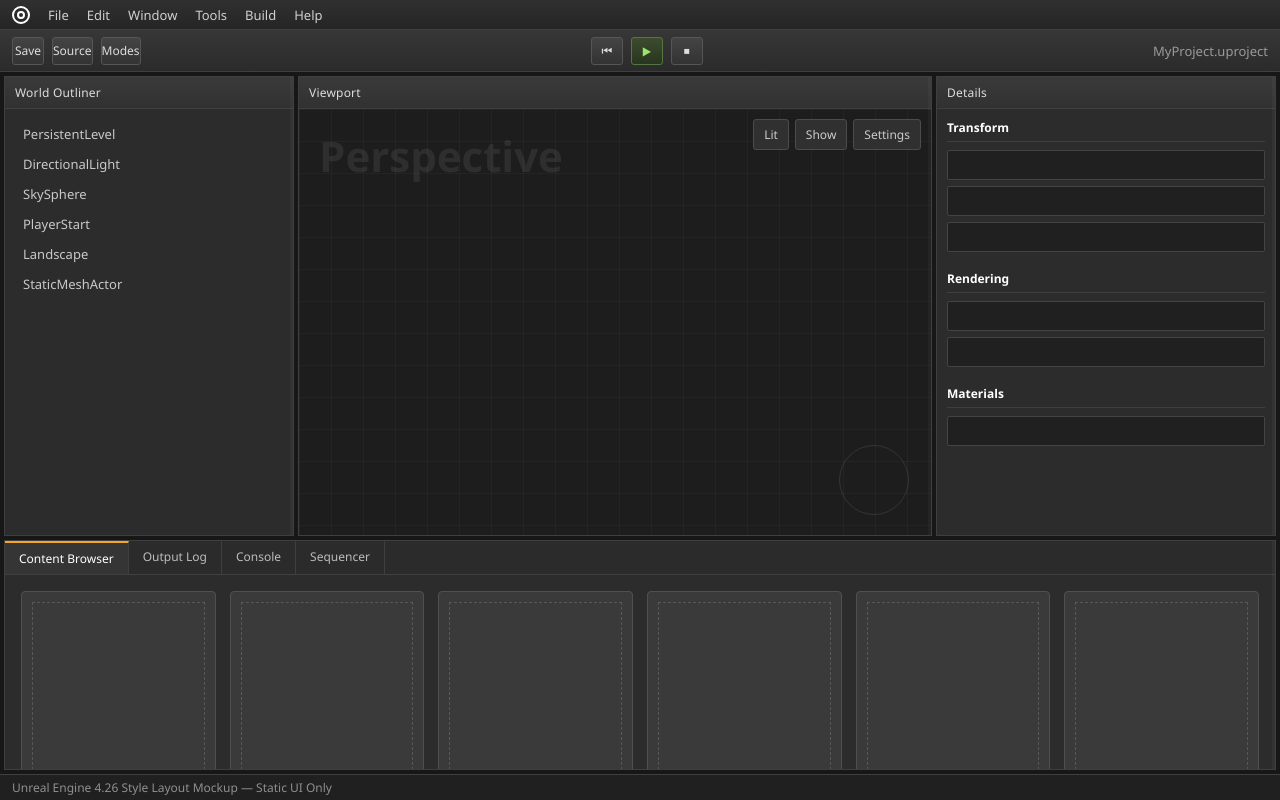
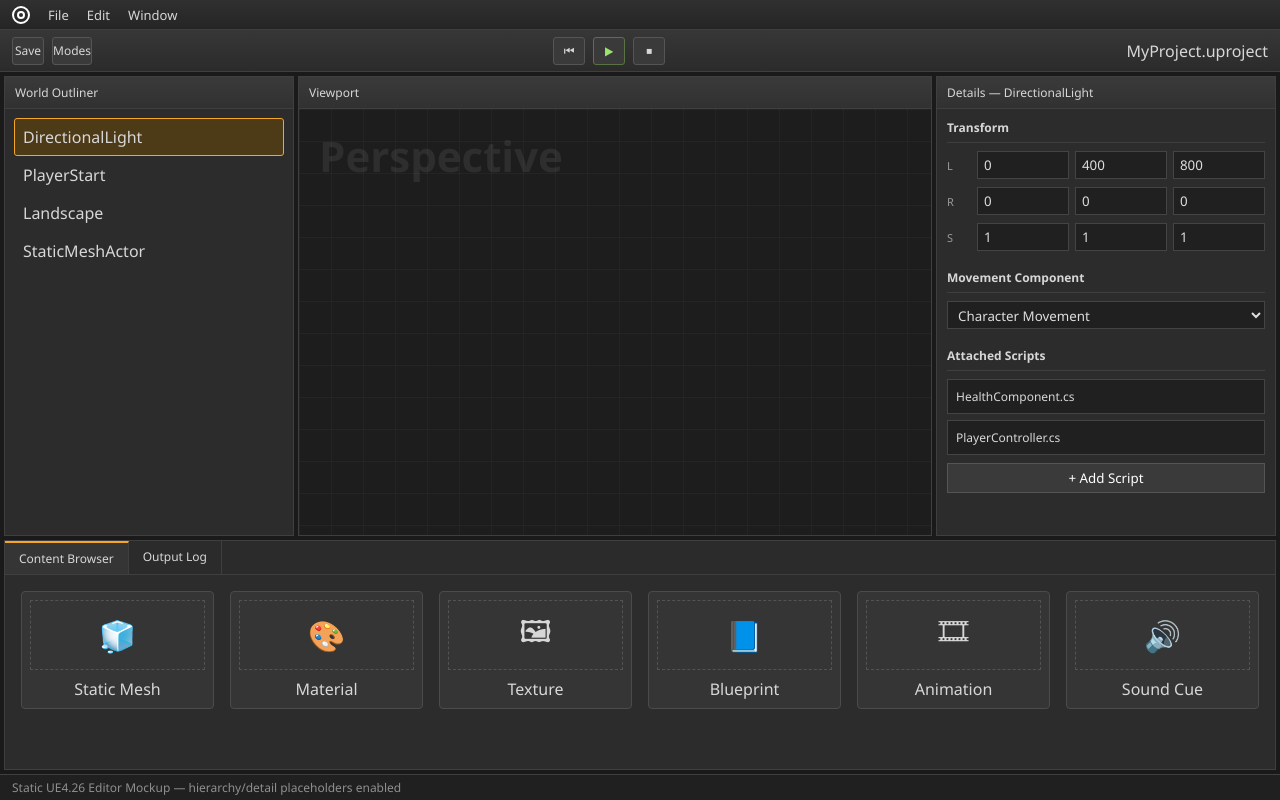
Before and after one commit to MrFreshNoob/ruinengine, a plain HTML site: page index.html in a window 1280 px wide. Drawn offline with Linux system fonts and the light colour scheme.

Commit message:
updates made to layout design

```diff
--- a/index.html
+++ b/index.html
@@ -3,314 +3,253 @@
 <head>
 <meta charset="UTF-8" />
 <meta name="viewport" content="width=device-width, initial-scale=1.0"/>
-<title>UE4.26 Style Editor Layout</title>
+<title>UE4.26 Style Editor Mockup</title>
 <style>
 :root{
   --bg:#1a1a1a;
-  --bg2:#202020;
-  --bg3:#252525;
   --panel:#2c2c2c;
   --panel2:#313131;
   --border:#3f3f3f;
   --text:#d7d7d7;
   --muted:#9a9a9a;
   --accent:#f5a623;
-  --shadow:rgba(0,0,0,.45);
 }
-
-*{
-  margin:0;
-  padding:0;
-  box-sizing:border-box;
-  user-select:none;
-}
-
+*{margin:0;padding:0;box-sizing:border-box;user-select:none}
 body{
-  font-family: "Segoe UI", Tahoma, sans-serif;
+  font-family:"Segoe UI",Tahoma,sans-serif;
   background:var(--bg);
   color:var(--text);
   height:100vh;
   overflow:hidden;
 }
-
-/* ===== APP ===== */
+input, select, button{
+  font-family:inherit;
+}
 .editor{
   display:grid;
-  grid-template-rows: 30px 42px 1fr 26px;
+  grid-template-rows:30px 42px 1fr 26px;
   height:100vh;
 }
 
-/* ===== TOP MENU BAR ===== */
+/* TOP MENU */
 .menu-bar{
+  display:flex;
+  align-items:center;
+  gap:18px;
+  padding:0 12px;
   background:linear-gradient(#303030,#252525);
   border-bottom:1px solid var(--border);
-  display:flex;
-  align-items:center;
-  padding:0 12px;
-  gap:18px;
   font-size:13px;
 }
-
 .logo{
-  width:18px;
-  height:18px;
-  border-radius:50%;
-  border:2px solid white;
-  position:relative;
+  width:18px;height:18px;border-radius:50%;
+  border:2px solid white; position:relative;
 }
 .logo:after{
-  content:"";
-  position:absolute;
-  inset:3px;
-  border-radius:50%;
-  border:2px solid white;
+  content:""; position:absolute; inset:3px;
+  border:2px solid white; border-radius:50%;
 }
-
 .menu-item{
-  color:#d0d0d0;
+  position:relative;
+  padding:6px 0;
   cursor:pointer;
 }
-.menu-item:hover{ color:white; }
+.dropdown{
+  display:none;
+  position:absolute;
+  top:28px; left:0;
+  min-width:160px;
+  background:#2b2b2b;
+  border:1px solid var(--border);
+  z-index:100;
+}
+.dropdown div{
+  padding:8px 12px;
+}
+.dropdown div:hover{background:#3a3a3a}
+.menu-item:hover .dropdown{display:block}
 
-/* ===== TOOLBAR ===== */
+/* TOOLBAR */
 .toolbar{
-  background:linear-gradient(#373737,#2b2b2b);
-  border-bottom:1px solid var(--border);
   display:flex;
   justify-content:space-between;
   align-items:center;
   padding:0 12px;
+  background:linear-gradient(#373737,#2b2b2b);
+  border-bottom:1px solid var(--border);
+}
+.left-tools,.center-tools,.right-tools{
+  display:flex;
+  gap:8px;
+  align-items:center;
+}
+.tool-btn{
+  min-width:32px;height:28px;
+  display:grid;place-items:center;
+  border:1px solid #555;
+  background:#3a3a3a;
+  border-radius:3px;
+  font-size:12px;
+}
+.play{
+  color:#9be46e;
+  border-color:#587443;
 }
 
-.left-tools,.center-tools,.right-tools{
-  display:flex;
-  align-items:center;
-  gap:8px;
-}
-
-.tool-btn{
-  min-width:32px;
-  height:28px;
-  background:linear-gradient(#444,#333);
-  border:1px solid #555;
-  border-radius:3px;
-  display:grid;
-  place-items:center;
-  color:#ddd;
-  font-size:12px;
-}
-.tool-btn:hover{
-  background:linear-gradient(#4d4d4d,#3b3b3b);
-}
-
-.play{
-  background:linear-gradient(#3d4c2e,#28351f);
-  border-color:#587443;
-  color:#9be46e;
-}
-
-.project-label{
-  font-size:13px;
-  color:var(--muted);
-}
-
-/* ===== WORKSPACE ===== */
+/* WORKSPACE */
 .workspace{
   display:grid;
-  grid-template-columns: 290px 1fr 340px;
-  grid-template-rows: 1fr 230px;
+  grid-template-columns:290px 1fr 340px;
+  grid-template-rows:1fr 230px;
   gap:4px;
   padding:4px;
-  background:#171717;
 }
-
 .panel{
-  background:var(--panel);
-  border:1px solid var(--border);
   display:flex;
   flex-direction:column;
-  box-shadow: inset 0 1px 0 rgba(255,255,255,.03);
-  position:relative;
+  border:1px solid var(--border);
+  background:var(--panel);
   overflow:hidden;
 }
-
 .panel-title{
   height:32px;
-  background:linear-gradient(#3a3a3a,#313131);
-  border-bottom:1px solid var(--border);
   display:flex;
   align-items:center;
   padding:0 10px;
   font-size:12px;
-  color:#ddd;
-  letter-spacing:.2px;
+  background:linear-gradient(#3a3a3a,#313131);
+  border-bottom:1px solid var(--border);
 }
-
 .panel-body{
   flex:1;
   padding:10px;
   overflow:auto;
 }
 
-/* ===== WORLD OUTLINER ===== */
+/* HIERARCHY */
 .outliner-item{
-  padding:6px 8px;
+  padding:7px 8px;
+  margin-bottom:2px;
+  cursor:pointer;
   border-radius:2px;
-  color:#c9c9c9;
-  font-size:13px;
 }
-.outliner-item:hover{
-  background:#3b3b3b;
+.outliner-item:hover{background:#3a3a3a}
+.outliner-item.active{
+  background:#4d3a17;
+  outline:1px solid var(--accent);
 }
 
-/* ===== VIEWPORT ===== */
+/* VIEWPORT */
 .viewport{
   position:relative;
   background:
     linear-gradient(rgba(255,255,255,.03) 1px, transparent 1px),
     linear-gradient(90deg, rgba(255,255,255,.03) 1px, transparent 1px),
     #1d1d1d;
-  background-size: 32px 32px;
+  background-size:32px 32px;
 }
-
 .viewport-label{
   position:absolute;
-  top:18px;
-  left:20px;
+  top:18px; left:20px;
   font-size:42px;
   font-weight:700;
   color:rgba(255,255,255,.08);
 }
 
-.viewport-top{
-  position:absolute;
-  top:10px;
-  right:10px;
+/* DETAILS */
+.group{margin-bottom:18px}
+.group h4{
+  margin-bottom:8px;
+  padding-bottom:6px;
+  border-bottom:1px solid var(--border);
+  font-size:12px;
+}
+.row{
+  display:grid;
+  grid-template-columns:24px 1fr 1fr 1fr;
+  gap:6px;
+  margin-bottom:8px;
+  align-items:center;
+}
+.axis{
+  font-size:11px;
+  color:var(--muted);
+}
+.field, select{
+  width:100%;
+  height:28px;
+  border:1px solid #444;
+  background:#202020;
+  color:#ddd;
+  padding:4px 6px;
+}
+.script-list{
   display:flex;
+  flex-direction:column;
   gap:6px;
 }
-
-.v-btn{
-  padding:6px 10px;
-  background:#303030;
-  border:1px solid #4b4b4b;
+.script-item{
+  padding:8px;
+  background:#202020;
+  border:1px solid #444;
   font-size:12px;
-  border-radius:3px;
-  color:#ccc;
+}
+.add-script{
+  margin-top:8px;
+  width:100%;
+  height:30px;
+  background:#3a3a3a;
+  color:white;
+  border:1px solid #555;
+  cursor:pointer;
 }
 
-.gizmo{
-  position:absolute;
-  right:22px;
-  bottom:20px;
-  width:70px;
-  height:70px;
-  border-radius:50%;
-  border:1px solid rgba(255,255,255,.1);
-}
-
-/* ===== DETAILS ===== */
-.group{
-  margin-bottom:18px;
-}
-.group h4{
-  font-size:12px;
-  color:#fff;
-  margin-bottom:8px;
-  border-bottom:1px solid var(--border);
-  padding-bottom:5px;
-}
-.field{
-  height:30px;
-  background:#202020;
-  border:1px solid #444;
-  margin-bottom:6px;
-  border-radius:2px;
-}
-
-/* ===== CONTENT BROWSER ===== */
+/* CONTENT */
 .bottom-tabs{
   display:flex;
   border-bottom:1px solid var(--border);
   background:#2b2b2b;
 }
-
 .tab{
   padding:7px 14px;
+  border-right:1px solid var(--border);
   font-size:12px;
-  border-right:1px solid var(--border);
-  color:#bcbcbc;
 }
 .tab.active{
+  border-top:2px solid var(--accent);
   background:#353535;
-  color:white;
-  border-top:2px solid var(--accent);
+}
+.asset-grid{
+  display:grid;
+  grid-template-columns:repeat(6,1fr);
+  gap:16px;
+  padding:16px;
+}
+.asset{
+  background:#353535;
+  border:1px solid #4b4b4b;
+  border-radius:4px;
+  padding:8px;
+  text-align:center;
+}
+.asset-icon{
+  height:70px;
+  display:grid;
+  place-items:center;
+  font-size:30px;
+  border:1px dashed rgba(255,255,255,.15);
+  margin-bottom:8px;
 }
 
-.asset-grid{
-  display:grid;
-  grid-template-columns:repeat(6, 1fr);
-  gap:14px;
-  padding:16px;
-}
-
-.asset{
-  aspect-ratio:1;
-  background:#3a3a3a;
-  border:1px solid #505050;
-  border-radius:4px;
-  position:relative;
-}
-.asset:after{
-  content:"";
-  position:absolute;
-  inset:10px;
-  border:1px dashed rgba(255,255,255,.15);
-}
-
-/* ===== STATUS ===== */
+/* STATUS */
 .status{
-  background:#202020;
-  border-top:1px solid var(--border);
   display:flex;
   align-items:center;
   padding:0 12px;
+  font-size:12px;
   color:#8f8f8f;
-  font-size:12px;
-}
-
-/* ===== fake resizers ===== */
-.panel:after{
-  content:"";
-  position:absolute;
-  top:0;
-  right:0;
-  width:3px;
-  height:100%;
-  background:rgba(255,255,255,.03);
-}
-
-/* ===== responsive ===== */
-@media(max-width:1100px){
-  .workspace{
-    grid-template-columns:240px 1fr;
-    grid-template-rows:1fr 1fr 220px;
-  }
-
-  .details{
-    grid-column:2;
-    grid-row:2;
-  }
-
-  .viewport-panel{
-    grid-column:2;
-    grid-row:1;
-  }
-
-  .content-browser{
-    grid-column:1 / 3;
-    grid-row:3;
-  }
+  border-top:1px solid var(--border);
+  background:#202020;
 }
 </style>
 </head>
@@ -318,124 +257,171 @@ body{
 
 <div class="editor">
 
-  <!-- Top Menu -->
   <div class="menu-bar">
     <div class="logo"></div>
-    <div class="menu-item">File</div>
-    <div class="menu-item">Edit</div>
-    <div class="menu-item">Window</div>
-    <div class="menu-item">Tools</div>
-    <div class="menu-item">Build</div>
-    <div class="menu-item">Help</div>
+
+    <div class="menu-item">File
+      <div class="dropdown">
+        <div>New Level</div>
+        <div>Open Project</div>
+        <div>Save All</div>
+      </div>
+    </div>
+
+    <div class="menu-item">Edit
+      <div class="dropdown">
+        <div>Undo</div>
+        <div>Redo</div>
+      </div>
+    </div>
+
+    <div class="menu-item">Window
+      <div class="dropdown">
+        <div>World Outliner</div>
+        <div>Details</div>
+      </div>
+    </div>
   </div>
 
-  <!-- Toolbar -->
   <div class="toolbar">
     <div class="left-tools">
       <div class="tool-btn">Save</div>
-      <div class="tool-btn">Source</div>
       <div class="tool-btn">Modes</div>
     </div>
-
     <div class="center-tools">
       <div class="tool-btn">⏮</div>
       <div class="tool-btn play">▶</div>
       <div class="tool-btn">⏹</div>
     </div>
-
     <div class="right-tools">
-      <div class="project-label">MyProject.uproject</div>
+      <div>MyProject.uproject</div>
     </div>
   </div>
 
-  <!-- Workspace -->
   <main class="workspace">
 
-    <!-- World Outliner -->
+    <!-- Hierarchy -->
     <section class="panel">
       <div class="panel-title">World Outliner</div>
-      <div class="panel-body">
-        <div class="outliner-item">PersistentLevel</div>
-        <div class="outliner-item">DirectionalLight</div>
-        <div class="outliner-item">SkySphere</div>
-        <div class="outliner-item">PlayerStart</div>
-        <div class="outliner-item">Landscape</div>
-        <div class="outliner-item">StaticMeshActor</div>
+      <div class="panel-body" id="hierarchy">
+        <div class="outliner-item active" data-name="DirectionalLight" data-x="0" data-y="400" data-z="800">DirectionalLight</div>
+        <div class="outliner-item" data-name="PlayerStart" data-x="120" data-y="0" data-z="32">PlayerStart</div>
+        <div class="outliner-item" data-name="Landscape" data-x="0" data-y="0" data-z="0">Landscape</div>
+        <div class="outliner-item" data-name="StaticMeshActor" data-x="250" data-y="90" data-z="10">StaticMeshActor</div>
       </div>
     </section>
 
     <!-- Viewport -->
-    <section class="panel viewport-panel">
+    <section class="panel">
       <div class="panel-title">Viewport</div>
       <div class="panel-body viewport">
         <div class="viewport-label">Perspective</div>
-
-        <div class="viewport-top">
-          <div class="v-btn">Lit</div>
-          <div class="v-btn">Show</div>
-          <div class="v-btn">Settings</div>
-        </div>
-
-        <div class="gizmo"></div>
       </div>
     </section>
 
     <!-- Details -->
-    <aside class="panel details">
-      <div class="panel-title">Details</div>
+    <aside class="panel">
+      <div class="panel-title" id="detailsTitle">Details — DirectionalLight</div>
       <div class="panel-body">
 
         <div class="group">
           <h4>Transform</h4>
-          <div class="field"></div>
-          <div class="field"></div>
-          <div class="field"></div>
+
+          <div class="row">
+            <div class="axis">L</div>
+            <input id="locX" class="field" value="0">
+            <input id="locY" class="field" value="400">
+            <input id="locZ" class="field" value="800">
+          </div>
+
+          <div class="row">
+            <div class="axis">R</div>
+            <input class="field" value="0">
+            <input class="field" value="0">
+            <input class="field" value="0">
+          </div>
+
+          <div class="row">
+            <div class="axis">S</div>
+            <input class="field" value="1">
+            <input class="field" value="1">
+            <input class="field" value="1">
+          </div>
         </div>
 
         <div class="group">
-          <h4>Rendering</h4>
-          <div class="field"></div>
-          <div class="field"></div>
+          <h4>Movement Component</h4>
+          <select>
+            <option>Character Movement</option>
+            <option>Floating Pawn Movement</option>
+            <option>Projectile Movement</option>
+            <option>Rotating Movement</option>
+            <option>Nav Movement</option>
+          </select>
         </div>
 
         <div class="group">
-          <h4>Materials</h4>
-          <div class="field"></div>
+          <h4>Attached Scripts</h4>
+          <div class="script-list" id="scriptList">
+            <div class="script-item">HealthComponent.cs</div>
+            <div class="script-item">PlayerController.cs</div>
+          </div>
+          <button class="add-script" onclick="addScript()">+ Add Script</button>
         </div>
 
       </div>
     </aside>
 
-    <!-- Content Browser -->
-    <section class="panel content-browser" style="grid-column:1 / 4;">
+    <!-- Content -->
+    <section class="panel" style="grid-column:1 / 4;">
       <div class="bottom-tabs">
         <div class="tab active">Content Browser</div>
         <div class="tab">Output Log</div>
-        <div class="tab">Console</div>
-        <div class="tab">Sequencer</div>
       </div>
 
       <div class="asset-grid">
-        <div class="asset"></div>
-        <div class="asset"></div>
-        <div class="asset"></div>
-        <div class="asset"></div>
-        <div class="asset"></div>
-        <div class="asset"></div>
+        <div class="asset"><div class="asset-icon">🧊</div>Static Mesh</div>
+        <div class="asset"><div class="asset-icon">🎨</div>Material</div>
+        <div class="asset"><div class="asset-icon">🖼</div>Texture</div>
+        <div class="asset"><div class="asset-icon">📘</div>Blueprint</div>
+        <div class="asset"><div class="asset-icon">🎞</div>Animation</div>
+        <div class="asset"><div class="asset-icon">🔊</div>Sound Cue</div>
       </div>
     </section>
 
   </main>
 
-  <!-- Status -->
   <footer class="status">
-    Unreal Engine 4.26 Style Layout Mockup — Static UI Only
+    Static UE4.26 Editor Mockup — hierarchy/detail placeholders enabled
   </footer>
-
 </div>
 
 <script>
-console.log("UE4.26 style editor layout loaded");
+const items = document.querySelectorAll(".outliner-item");
+const title = document.getElementById("detailsTitle");
+const locX = document.getElementById("locX");
+const locY = document.getElementById("locY");
+const locZ = document.getElementById("locZ");
+
+items.forEach(item=>{
+  item.addEventListener("click", ()=>{
+    items.forEach(i=>i.classList.remove("active"));
+    item.classList.add("active");
+
+    title.textContent = "Details — " + item.dataset.name;
+    locX.value = item.dataset.x;
+    locY.value = item.dataset.y;
+    locZ.value = item.dataset.z;
+  });
+});
+
+function addScript(){
+  const list = document.getElementById("scriptList");
+  const div = document.createElement("div");
+  div.className = "script-item";
+  div.textContent = "NewScript.cs";
+  list.appendChild(div);
+}
 </script>
 
 </body>
```
